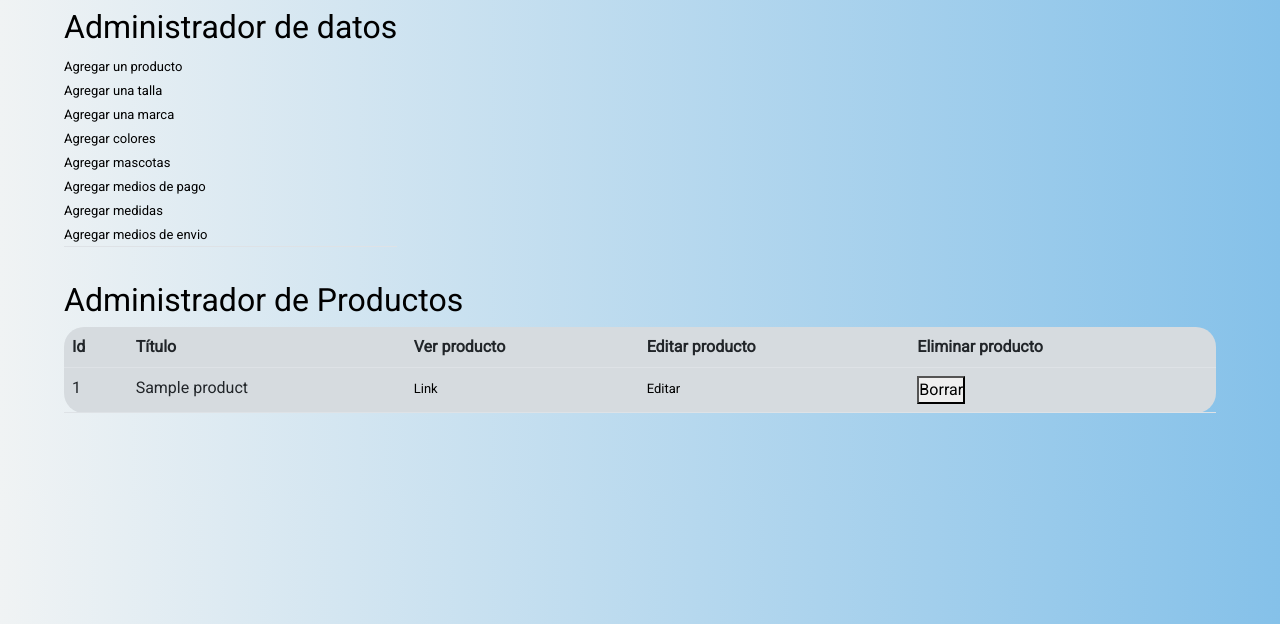
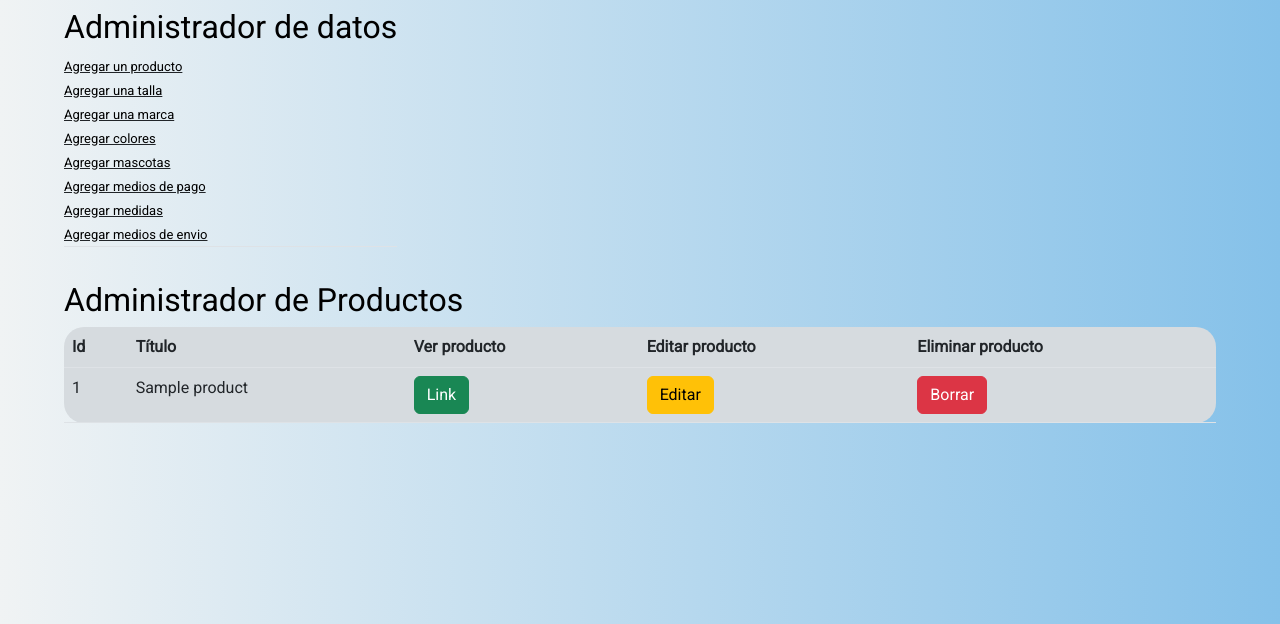
Before and after one commit to Coumas90/grupo_7_MundoMascotas, a Node server app: page /administrar in a window 1280 px wide. Shown: the part 176-800 px from the top of the page. Run offline with Node 20, Linux system fonts and the light colour scheme; tables that the repository leaves empty hold one stand-in row (values such as "Sample post"); some libraries are stand-ins or nearby versions.

Commit message:
mejoras editor producto

```diff
--- a/controllers/adminController.js
+++ b/controllers/adminController.js
@@ -55,9 +55,11 @@ const controladorAdmin = {
   	},
 
 	actualizar: (req,res)=> {
-		console.log('req.params: ', req.params);
-		console.log('req.body: ', req.body);
 
+		if (!req.file) {
+			// manejar el caso en el que no haya un archivo adjunto
+			return res.status(400).send("No se ha recibido ningún archivo");
+		}
 		db.Product.update({
 			name:req.body.name,
 			description:req.body.description,
--- a/public/css/styles.css
+++ b/public/css/styles.css
@@ -63,6 +63,10 @@ div.card-body{
 .botones-de-opcion{
     display: flex;
     flex-direction: column;
+}
+
+.opciones-admin-datos{
+    text-decoration: underline;
 }
 
 /*====== Tipografías y fuentes ======*/
--- a/views/products/administrar.ejs
+++ b/views/products/administrar.ejs
@@ -1,9 +1,7 @@
 <!DOCTYPE html>
 <html lang ="es">
     <%- include('../partials/head.ejs') %>
-
     <body>
-
         <header>
             <div class="contenedor">
             <div class="top-header">
@@ -46,43 +44,37 @@
                 </div>
             </div>
         </header>
-
         <section class="row">
             <article class="col-12">
                 <div class="opciones-product-admin">
-
                     <div class="botones-de-opcion">
                         <h2 class="text-black pt-2">Administrador de datos</h2>
-
                         <div class="nav-hover nav-tabs">
-                            <div class="nav-item">
+                            <div class="opciones-admin-datos">
                                 <a href="/administrar/creacion" class="text-black">Agregar un producto</a>
                             </div>
-                            <div class="nav-item">
+                            <div class="opciones-admin-datos">
                                 <a href="/administrar/tallas" class="text-black">Agregar una talla</a>
                             </div>
-                            <div class="nav-item">
+                            <div class="opciones-admin-datos">
                                 <a href="/administrar/marcas" class="text-black">Agregar una marca</a>
                             </div>
-                            <div class="nav-item">
+                            <div class="opciones-admin-datos">
                                 <a href="/administrar/colores" class="text-black">Agregar colores</a>
                             </div>
-                            <div class="nav-item">
+                            <div class="opciones-admin-datos">
                                 <a href="/administrar/mascotas" class="text-black">Agregar mascotas</a>
                             </div>
-                            <div class="nav-item">
+                            <div class="opciones-admin-datos">
                                 <a href="/administrar/mediosdepago" class="text-black">Agregar medios de pago</a>
                             </div>
-                            <div class="nav-item">
+                            <div class="opciones-admin-datos">
                                 <a href="/administrar/pesos" class="text-black">Agregar medidas</a>
                             </div>
-                            <div class="nav-item">
+                            <div class="opciones-admin-datos">
                                 <a href="/administrar/envios" class="text-black">Agregar medios de envio</a>
                             </div>
                         </div>
-
-
-
                         <!-- <table class="table table-hover">
                             <th>
                                 <td><a href="/administrar/creacion" class="text-black">Agregar un producto</a></td>
@@ -114,9 +106,12 @@
                                 <tr>
                                     <td><%= listadoProductos.id_product %></td>
                                     <td><%= listadoProductos.name %></td>
-                                    <td><a href="/productDetail/<%= listadoProductos.id_product %>" class="text-black">Link</a></td>
-                                    <td><a href="/administrar/<%= listadoProductos.id_product %>/editar" class="text-black">Editar</a></td>
-                                    <td><form action="/administrar/delete/<%= listadoProductos.id_product %>" class="text-black" method="POST"><button type="submit">Borrar</button></form></td>
+                                    <td><a href="/productDetail/<%= listadoProductos.id_product %>" class="text-black">
+                                        <button class="btn btn-success" type="submit">Link</button></a></td>
+                                    <td><a href="/administrar/<%= listadoProductos.id_product %>/editar" class="text-black">
+                                        <button class="btn btn-warning" type="submit">Editar</button></a></td>
+                                    <td><form action="/administrar/delete/<%= listadoProductos.id_product %>" class="text-black" method="POST">
+                                        <button class="btn btn-danger" type="submit">Borrar</button></form></td>
                                 </tr>
                             <% }) %>
                         </tbody>
```
Also changed, not shown: views/products/actualizacionProducto.ejs (+11 -11 lines), public/images/Productos/undefined-1676139399386.jpeg (added), public/images/Productos/undefined-1676140080514.jpeg (added), public/images/Productos/undefined-1676140175046.jpeg (added), public/images/users/undefined-1676137793646.JPG (added).
